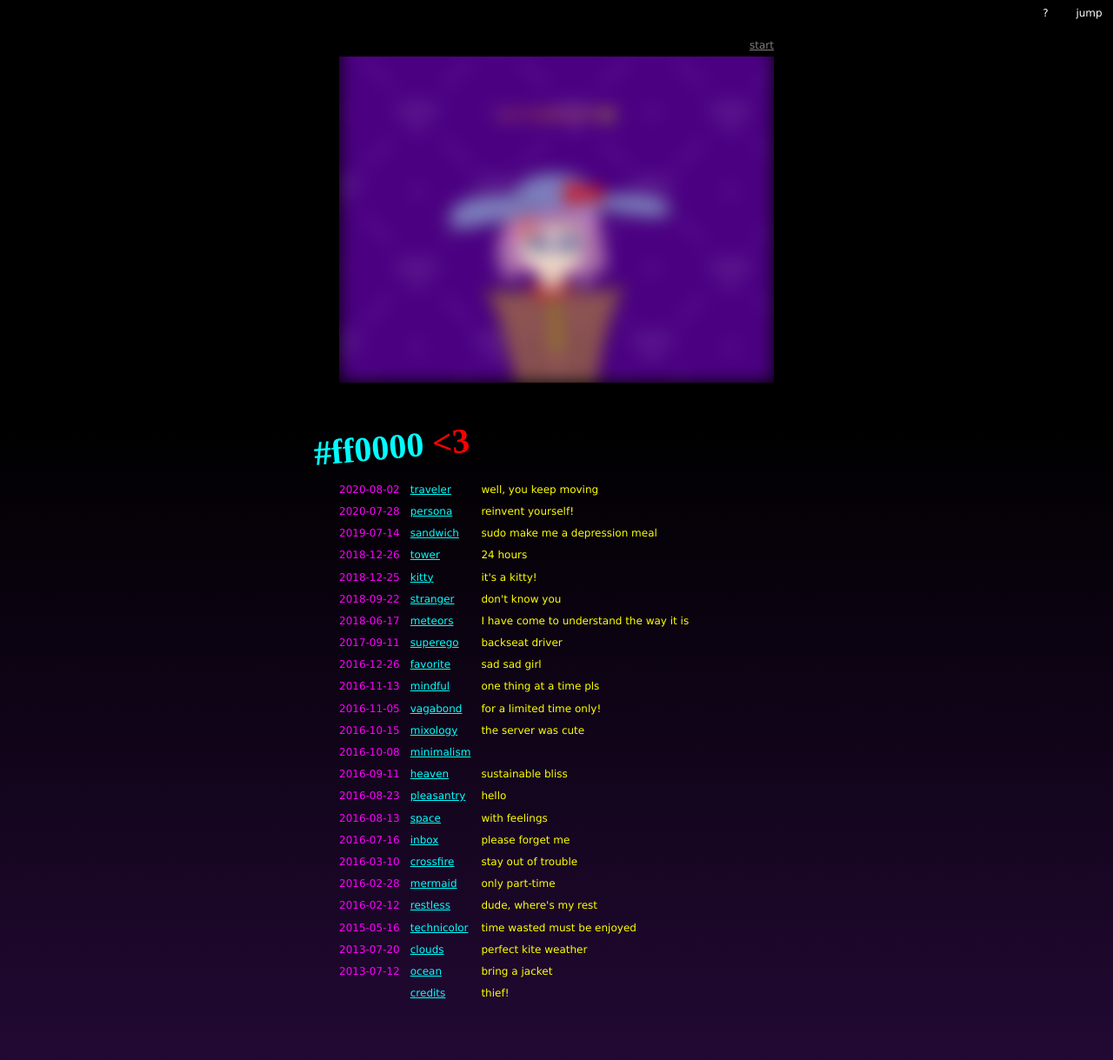
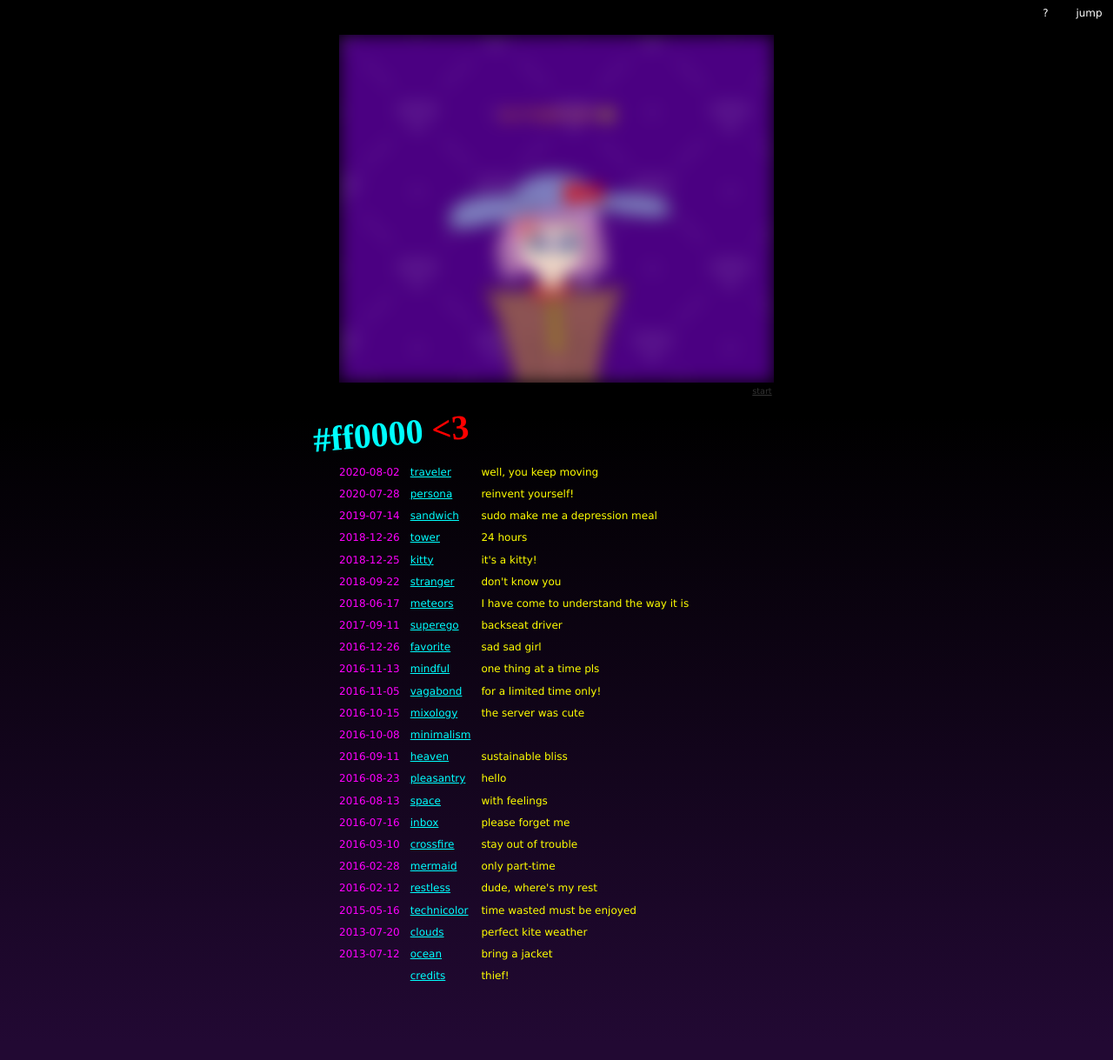
Before and after one commit to redsummernight/redsummernight.github.io, a Jekyll site: the page built from index.html, in a window 1280 px wide. Shown: the whole page at 87% size. Built offline with Jekyll 4.4.1, drawn with Linux system fonts in a browser that asks for light colours; some web fonts are replaced.

Commit message:
(index) Make start link less noticeable

```diff
--- a/index.html
+++ b/index.html
@@ -26,8 +26,9 @@ credits: |
 	h1 {
 		font-family: 'Sedgwick Ave', cursive;
 		font-size: 40px;
+		display: inline-block;
 		margin-left: -0.75em;
-		margin-bottom: 0.5em;
+		margin-bottom: 0;
 		color: cyan;
 		@include transform(rotate(-5deg));
 	}
@@ -41,7 +42,8 @@ credits: |
 	}
 
 	.start {
-		color: gray;
+		font-size: 80%;
+		color: #333;
 		position: relative;
 		margin-top: -{{ page.start.height }}px;
 		@include transition(all 0.3s);
@@ -51,7 +53,8 @@ credits: |
 		background-color: black;
 		display: block;
 		position: relative;
-		padding: 0.25em 0;
+		top: 100%;
+		padding: 0.25em;
 		text-align: right;
 	}
 
```
